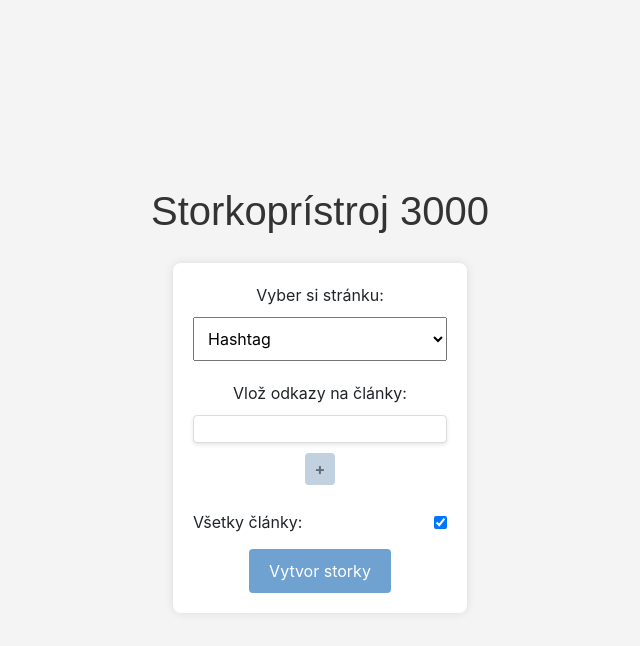
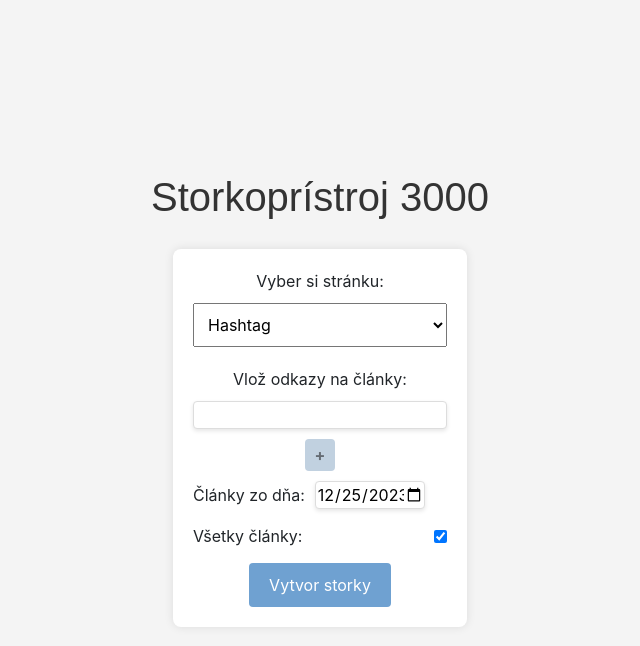
Before and after one commit to berticeek/WP2IGstories, a Flask app: page / in a window 1280 px wide. Shown: the top 646 px of the page, without its empty margins (320-960 px from the left). Run offline with Flask 3, Linux system fonts and the light colour scheme; some libraries are stand-ins or nearby versions.

Commit message:
add html part for date-picker

```diff
--- a/src/static/css/style.css
+++ b/src/static/css/style.css
@@ -83,7 +83,8 @@ body button:hover {
   margin-bottom: 20px;
   box-sizing: border-box;
 }
-.container #create-stories-form form input[type=text] {
+.container #create-stories-form form input[type=text],
+.container #create-stories-form form input[type=date] {
   border: 1px solid #ddd;
   border-radius: 4px;
   box-shadow: 0 2px 4px rgba(0, 0, 0, 0.1);
@@ -92,9 +93,22 @@ body button:hover {
   box-sizing: border-box;
   margin-bottom: 10px;
 }
-.container #create-stories-form form input[type=text]:hover {
+.container #create-stories-form form input[type=text]:hover,
+.container #create-stories-form form input[type=date]:hover {
   border-color: #007BFF;
   box-shadow: 0 4px 8px rgba(0, 123, 255, 0.2);
+}
+.container #create-stories-form #date-selector {
+  display: flex;
+  align-items: center;
+}
+.container #create-stories-form #date-selector label {
+  margin: 0px;
+  margin-right: 10px;
+}
+.container #create-stories-form #date-selector input {
+  width: 110px;
+  margin: 0px;
 }
 .container #create-stories-form #links-articles .article-link {
   display: block;
--- a/src/static/js/feat_create_posts.js
+++ b/src/static/js/feat_create_posts.js
@@ -24,3 +24,10 @@ function checkIfAllPosts() {
 }
 
 document.addEventListener('DOMContentLoaded', checkIfAllPosts);
+
+// Set value of date-picker for previous day
+$(document).ready(function () {
+    yesterday = new Date()
+    yesterday.setDate(yesterday.getDate() - 1);
+    document.getElementById('postsFromDate').valueAsDate = yesterday;
+});
--- a/src/templates/index.html
+++ b/src/templates/index.html
@@ -26,6 +26,10 @@
                         <input type="text" id="article-link1" name="article-link1" class="article-link">
                     </div>
                     <button type="button" onclick="addInput()" class="add-more-button">+</button>
+                    <div id="date-selector">
+                        <label>Články zo dňa:</label>
+                        <input type="date" name="date-picker" id="postsFromDate">
+                    </div>
                     <div id="posts-number-selector">
                         <div class="all-posts-check">
                             <label>Všetky články:</label>
```
